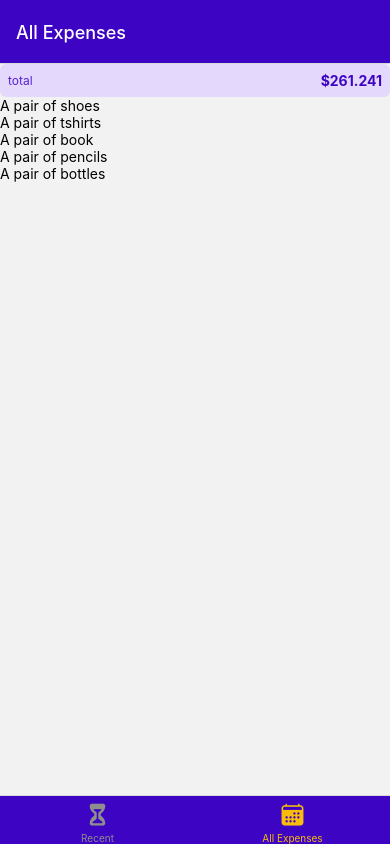
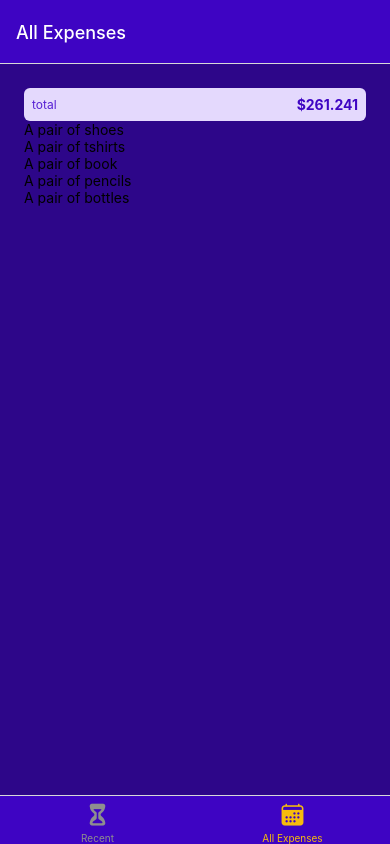
Before and after one commit to mucahitkaya/expense-tracker-app, a React Native app: screen /AllExpenses in a window 390 px wide. Built offline with nearby package versions, Linux system fonts and the light colour scheme.

Commit message:
style for components

```diff
--- a/components/ExpensesOutput/ExpensesOutput.js
+++ b/components/ExpensesOutput/ExpensesOutput.js
@@ -1,4 +1,5 @@
-import { View } from "react-native";
+import { View, StyleSheet } from "react-native";
+import { GlobalStyles } from "../../constants/styles";
 import ExpensesList from "./ExpensesList";
 import ExpensesSummary from "./ExpensesSummary";
 
@@ -37,10 +38,18 @@
 
 function ExpensesOutput({ expenses, expensesPeriod }) {
   return (
-    <View>
+    <View style={styles.container}>
       <ExpensesSummary expenses={DUMMY_EXPENSES} periodName={expensesPeriod} />
       <ExpensesList expenses={DUMMY_EXPENSES} />
     </View>
   );
 }
 export default ExpensesOutput;
+
+const styles = StyleSheet.create({
+  container: {
+    flex: 1,
+    padding: 24,
+    backgroundColor: GlobalStyles.colors.primary700,
+  },
+});
```
